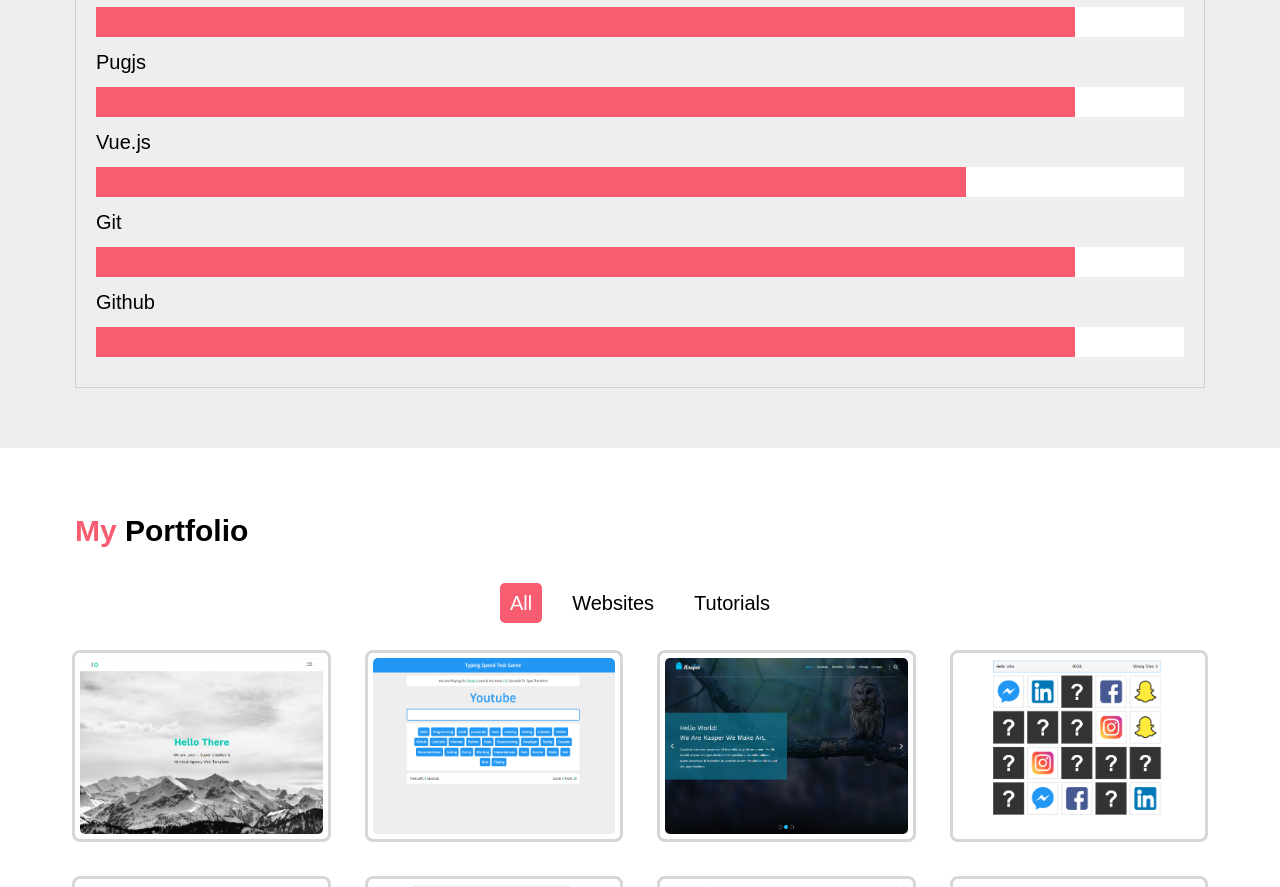
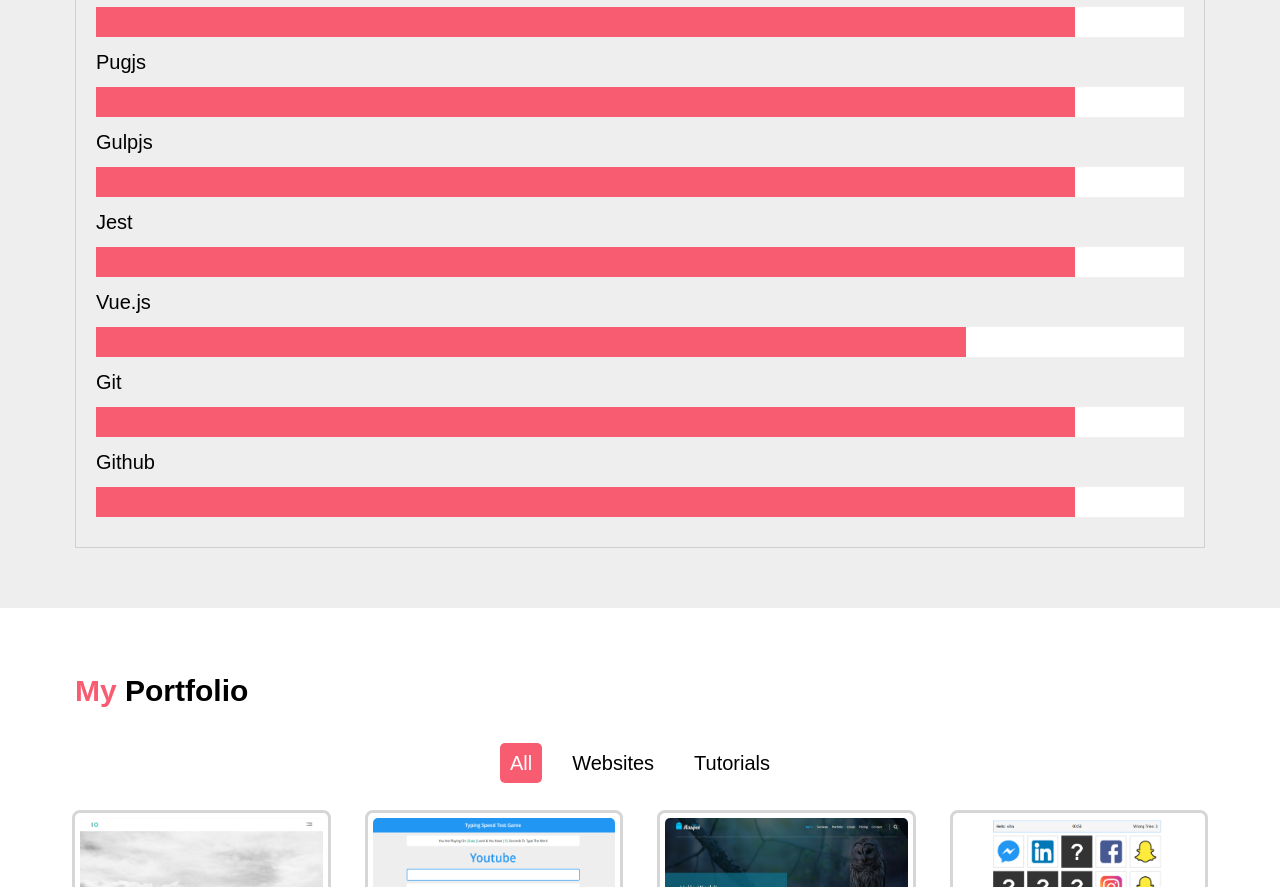
Before and after one commit to siha2/portfolio, a plain HTML site: page index.html in a window 1280 px wide. Shown: the part 1791-2678 px from the top of the page. Drawn offline with Linux system fonts and the light colour scheme.

Commit message:
add skills and improve skills section

```diff
--- a/index.html
+++ b/index.html
@@ -107,6 +107,14 @@
             <span style="width: 0" data-width="90%"></span>
           </div>
           <h6>Pugjs</h6>
+          <div class="progress">
+            <span style="width: 0" data-width="90%"></span>
+          </div>
+          <h6>Gulpjs</h6>
+          <div class="progress">
+            <span style="width: 0" data-width="90%"></span>
+          </div>
+          <h6>Jest</h6>
           <div class="progress">
             <span style="width: 0" data-width="90%"></span>
           </div>
--- a/main.js
+++ b/main.js
@@ -55,7 +55,7 @@ function toggleImage() {
 }
 
 function skillsProgress() {
-  if (window.scrollY >= (skillsSection.offsetTop + skillsSection.offsetHeight - window.innerHeight)) {
+  if (window.scrollY >= skillsSection.offsetTop) {
     spans.forEach((span) => {
       span.style.width = span.dataset.width;
     });
```
